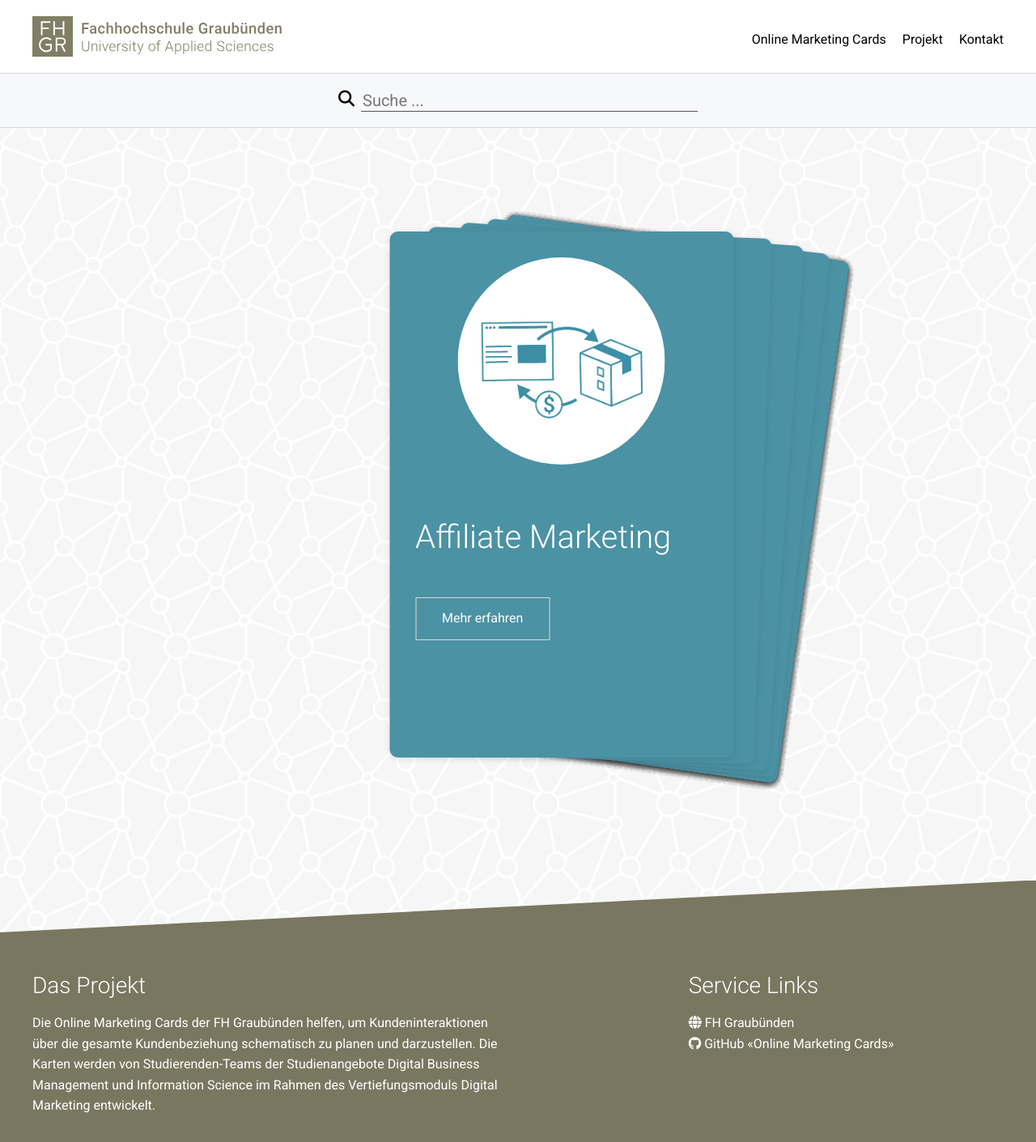
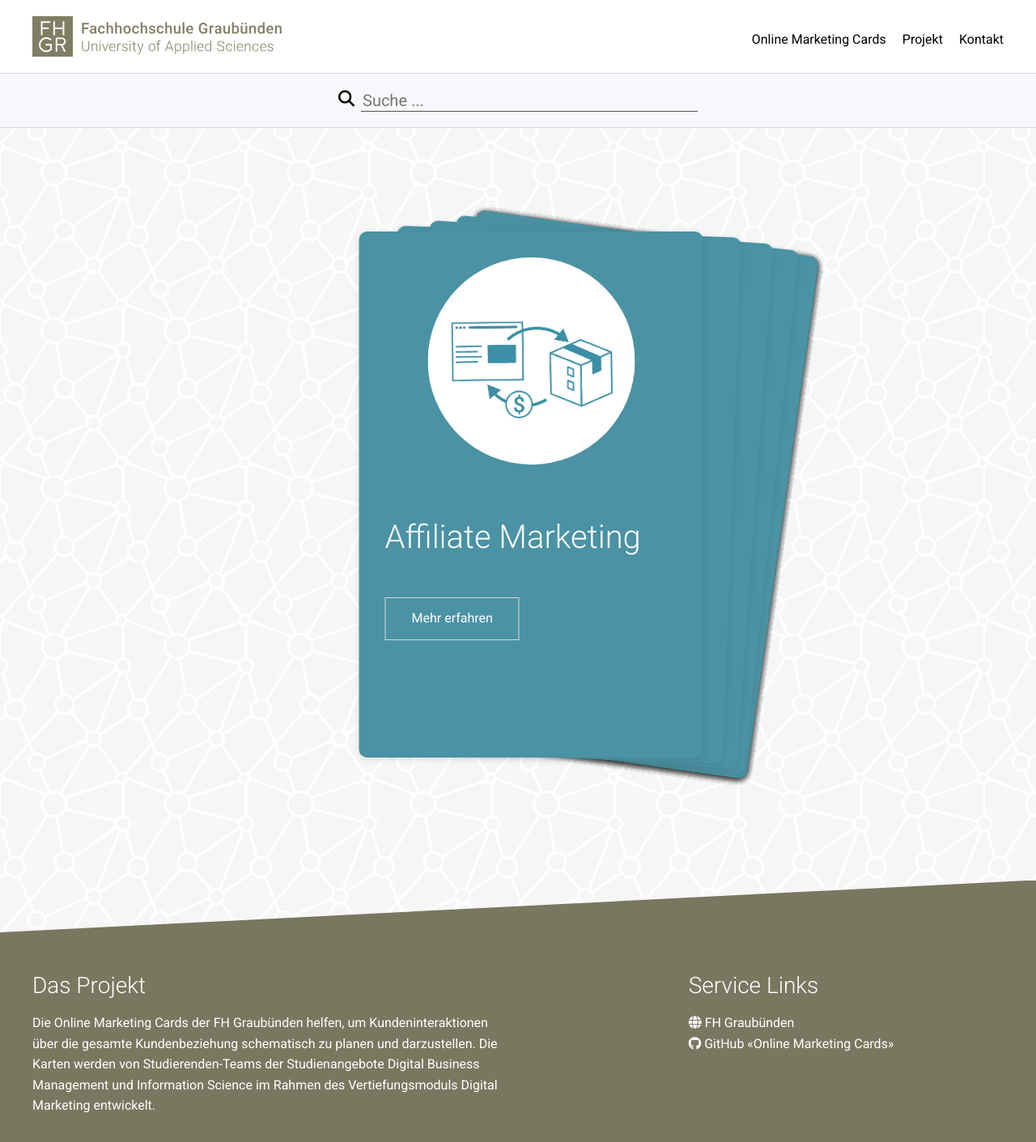
Before and after one commit to sandromatter/fhgr-online-marketing-cards, a Jekyll site: the page built from index.html, in a window 1280 px wide. Shown: the whole page at 81% size. Built offline with Jekyll 4.4.1, drawn with Linux system fonts in a browser that asks for light colours; nearby versions of some CDN libraries.

Commit message:
Revert "Fix Grid for backwards compatibility"
This reverts commit 733b33a94f1e582ef63127c53a3c3bb2a6698540.

```diff
--- a/_includes/single_card.html
+++ b/_includes/single_card.html
@@ -1,5 +1,6 @@
-<section class="card__wrapper">
-  <div class="single__card">
+<section class="grid__card">
+  <div class="card__wrapper">
+    <div class="card">
       <div class="card__header">
         <img
           class="card__header__img"
@@ -20,4 +21,5 @@
         </button>
       </div>
     </div>
+  </div>
 </section>
--- a/assets/scss/_cardArchive.scss
+++ b/assets/scss/_cardArchive.scss
@@ -9,7 +9,6 @@
 }
 
 .card__wrapper {
-  display: flex;
   position: relative;
   width: 250px;
   height: 400px;
@@ -29,7 +28,7 @@
   }
 }
 
-.single__card {
+.card {
   position: relative;
   top: 0;
   left: 0;
--- a/assets/scss/_layout.scss
+++ b/assets/scss/_layout.scss
@@ -1,13 +1,12 @@
 /**
 //==============================================================================
-// Layout properties
+// Layout and CSS-Grid properties
 //==============================================================================
 */
 
 %content--padding {
   padding: 0.75rem 1.25rem;
   margin: 0 auto;
-  justify-items: center;
 
   @include large-breakpoint {
     padding: 1rem 2.5rem;
@@ -21,6 +20,14 @@
 article {
   min-height: 60vh;
   @extend %content--padding;
+}
+
+//==============================================================================
+// Card grid
+//==============================================================================
+
+.grid__card {
+  display: grid;
 }
 
 //==============================================================================
@@ -40,10 +47,6 @@
 .content__wrapper--swiper {
   max-width: 100%;
   box-sizing: content-box;
-  display: flex;
-  display: -webkit-flex;
-  justify-content: center;
-  -webkit-justify-content: center;
   margin-bottom: 1rem;
   padding: 0;
 
```
Lines whose indentation alone changed are shown as unchanged.
